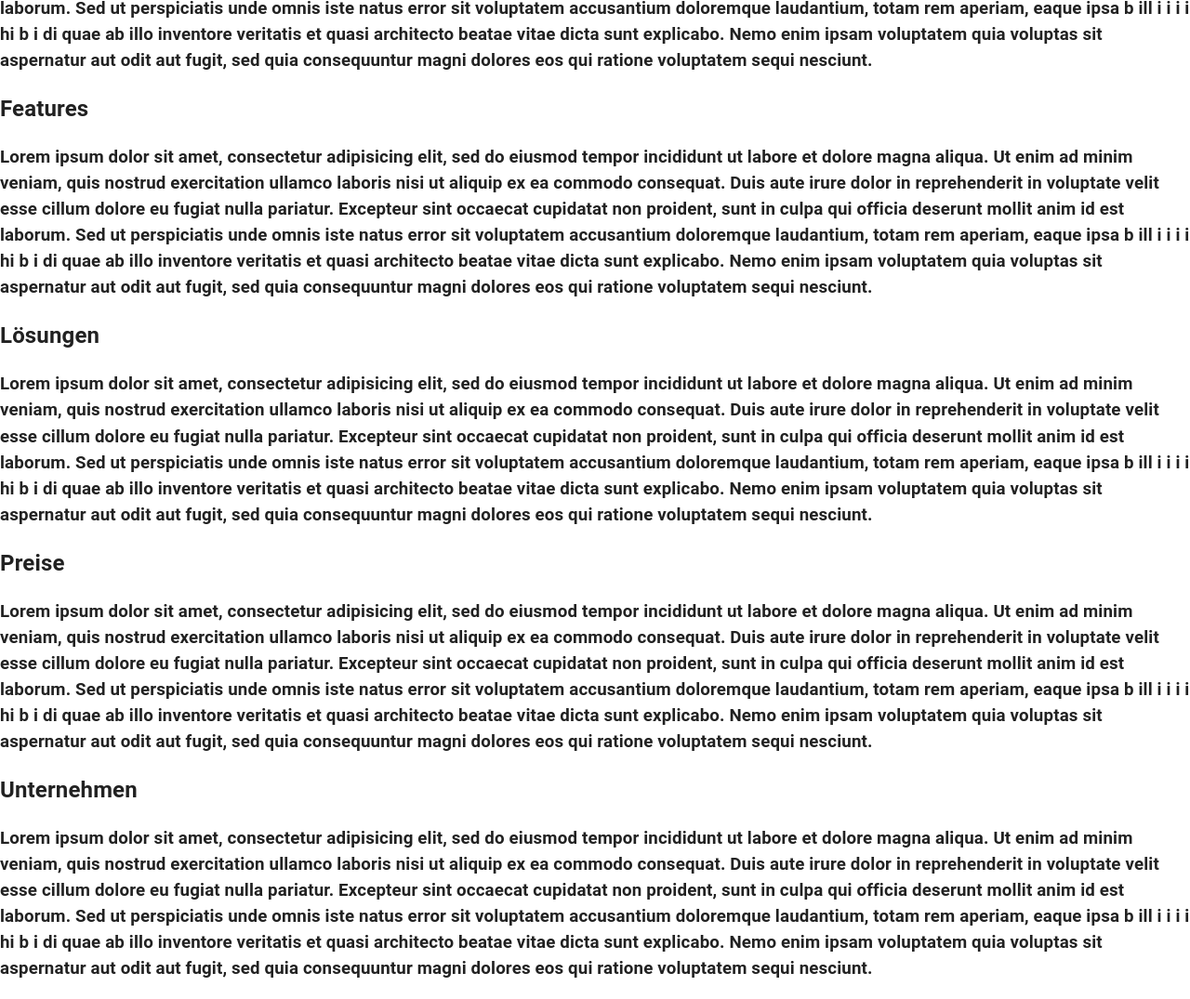
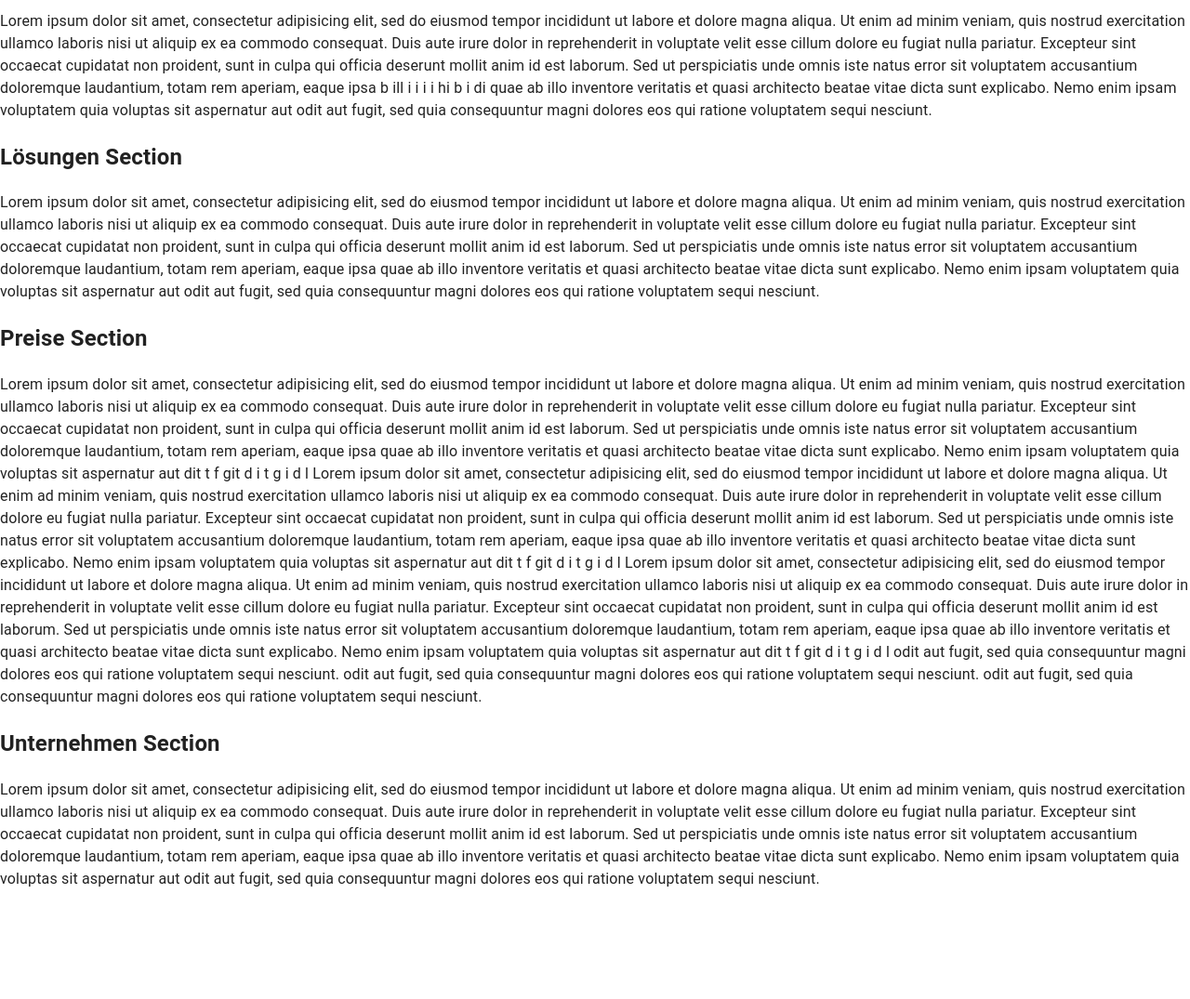
Before and after one commit to dugen/bottomup, a Gatsby site: page / in a window 1280 px wide. Shown: the part 243-1318 px from the top of the page at 93% size. After the commit the page ends 1217 px from the top, so only its background shows below. Built offline with nearby package versions, Linux system fonts and the light colour scheme; Gatsby itself is replaced by a stand-in of ours.

Commit message:
markdown files und .map um titel und html darzustellen

```diff
--- a/gatsby-config.js
+++ b/gatsby-config.js
@@ -7,6 +7,24 @@
 module.exports = {
   /* Your site config here */
   plugins: [
+    {
+      resolve: `gatsby-source-filesystem`,
+      options: {
+        name: `markdown-pages`,
+        path: `${__dirname}/src/markdown-pages`,
+      },
+    },
+    {
+      resolve: `gatsby-transformer-remark`,
+      options: {
+        // Footnotes mode (default: true)
+        footnotes: true,
+        // GitHub Flavored Markdown mode (default: true)
+        gfm: true,
+        // Plugins configs
+        plugins: [],
+      },
+    },
       {
     resolve: "gatsby-plugin-react-svg",
     options: {
--- a/package.json
+++ b/package.json
@@ -19,6 +19,8 @@
     "@mui/material": "^5.2.0",
     "gatsby": "^4.2.0",
     "gatsby-plugin-react-svg": "^3.1.0",
+    "gatsby-source-filesystem": "^4.2.0",
+    "gatsby-transformer-remark": "^5.2.0",
     "react": "^17.0.1",
     "react-dom": "^17.0.1",
     "react-icons": "^4.3.1"
--- /dev/null
+++ b/src/markdown-pages/features.md
@@ -0,0 +1,19 @@
+---
+title: Features Section
+link: features
+id: 2
+---
+Lorem ipsum dolor sit amet, consectetur adipisicing elit, sed do
+eiusmod tempor incididunt ut labore et dolore magna aliqua. Ut enim
+ad minim veniam, quis nostrud exercitation ullamco laboris nisi ut
+aliquip ex ea commodo consequat. Duis aute irure dolor in
+reprehenderit in voluptate velit esse cillum dolore eu fugiat nulla
+pariatur. Excepteur sint occaecat cupidatat non proident, sunt in culpa
+qui officia deserunt mollit anim id est laborum.
+Sed ut perspiciatis unde omnis iste natus error sit voluptatem
+accusantium doloremque laudantium, totam rem aperiam, eaque ipsa
+b ill i i i i hi b i di
+quae ab illo inventore veritatis et quasi architecto beatae vitae dicta
+sunt explicabo. Nemo enim ipsam voluptatem quia voluptas sit
+aspernatur aut odit aut fugit, sed quia consequuntur magni dolores eos
+qui ratione voluptatem sequi nesciunt.
--- /dev/null
+++ b/src/markdown-pages/hero.md
@@ -0,0 +1,6 @@
+---
+title: Hero Section
+link: hero
+id: 1
+---
+Ein wenig Text mit Blah Blah
--- /dev/null
+++ b/src/markdown-pages/lösungen.md
@@ -0,0 +1,18 @@
+---
+title: Lösungen Section
+link: lösungen
+id: 3
+---
+Lorem ipsum dolor sit amet, consectetur adipisicing elit, sed do
+eiusmod tempor incididunt ut labore et dolore magna aliqua. Ut enim
+ad minim veniam, quis nostrud exercitation ullamco laboris nisi ut
+aliquip ex ea commodo consequat. Duis aute irure dolor in
+reprehenderit in voluptate velit esse cillum dolore eu fugiat nulla
+pariatur. Excepteur sint occaecat cupidatat non proident, sunt in culpa
+qui officia deserunt mollit anim id est laborum.
+Sed ut perspiciatis unde omnis iste natus error sit voluptatem
+accusantium doloremque laudantium, totam rem aperiam, eaque ipsa
+quae ab illo inventore veritatis et quasi architecto beatae vitae dicta
+sunt explicabo. Nemo enim ipsam voluptatem quia voluptas sit
+aspernatur aut odit aut fugit, sed quia consequuntur magni dolores eos
+qui ratione voluptatem sequi nesciunt.
--- /dev/null
+++ b/src/markdown-pages/preise.md
@@ -0,0 +1,56 @@
+---
+title: Preise Section
+link: preise
+id: 4
+---
+Lorem ipsum dolor sit amet, consectetur adipisicing elit,
+sed do eiusmod tempor incididunt ut labore et dolore
+magna aliqua. Ut enim ad minim veniam, quis nostrud
+exercitation ullamco laboris nisi ut aliquip ex ea
+commodo consequat. Duis aute irure dolor in
+reprehenderit in voluptate velit esse cillum dolore eu
+fugiat nulla pariatur. Excepteur sint occaecat cupidatat
+non proident, sunt in culpa qui officia deserunt mollit
+anim id est laborum.
+Sed ut perspiciatis unde omnis iste natus error sit
+voluptatem accusantium doloremque laudantium, totam
+rem aperiam, eaque ipsa quae ab illo inventore veritatis et
+quasi architecto beatae vitae dicta sunt explicabo. Nemo
+enim ipsam voluptatem quia voluptas sit aspernatur aut
+dit t f git d i t g i d l
+Lorem ipsum dolor sit amet, consectetur adipisicing elit,
+sed do eiusmod tempor incididunt ut labore et dolore
+magna aliqua. Ut enim ad minim veniam, quis nostrud
+exercitation ullamco laboris nisi ut aliquip ex ea
+commodo consequat. Duis aute irure dolor in
+reprehenderit in voluptate velit esse cillum dolore eu
+fugiat nulla pariatur. Excepteur sint occaecat cupidatat
+non proident, sunt in culpa qui officia deserunt mollit
+anim id est laborum.
+Sed ut perspiciatis unde omnis iste natus error sit
+voluptatem accusantium doloremque laudantium, totam
+rem aperiam, eaque ipsa quae ab illo inventore veritatis et
+quasi architecto beatae vitae dicta sunt explicabo. Nemo
+enim ipsam voluptatem quia voluptas sit aspernatur aut
+dit t f git d i t g i d l
+Lorem ipsum dolor sit amet, consectetur adipisicing elit,
+sed do eiusmod tempor incididunt ut labore et dolore
+magna aliqua. Ut enim ad minim veniam, quis nostrud
+exercitation ullamco laboris nisi ut aliquip ex ea
+commodo consequat. Duis aute irure dolor in
+reprehenderit in voluptate velit esse cillum dolore eu
+fugiat nulla pariatur. Excepteur sint occaecat cupidatat
+non proident, sunt in culpa qui officia deserunt mollit
+anim id est laborum.
+Sed ut perspiciatis unde omnis iste natus error sit
+voluptatem accusantium doloremque laudantium, totam
+rem aperiam, eaque ipsa quae ab illo inventore veritatis et
+quasi architecto beatae vitae dicta sunt explicabo. Nemo
+enim ipsam voluptatem quia voluptas sit aspernatur aut
+dit t f git d i t g i d l
+odit aut fugit, sed quia consequuntur magni dolores eos
+qui ratione voluptatem sequi nesciunt.
+odit aut fugit, sed quia consequuntur magni dolores eos
+qui ratione voluptatem sequi nesciunt.
+odit aut fugit, sed quia consequuntur magni dolores eos
+qui ratione voluptatem sequi nesciunt.
--- /dev/null
+++ b/src/markdown-pages/unternehmen.md
@@ -0,0 +1,14 @@
+---
+title: Unternehmen Section
+link: unternehmen
+id: 5
+---
+Lorem ipsum dolor sit amet, consectetur adipisicing elit, sed do eiusmod tempor incididunt ut labore et dolore
+magna aliqua. Ut enim ad minim veniam, quis nostrud exercitation ullamco laboris nisi ut aliquip ex ea
+commodo consequat. Duis aute irure dolor in reprehenderit in voluptate velit esse cillum dolore eu fugiat nulla
+pariatur. Excepteur sint occaecat cupidatat non proident, sunt in culpa qui officia deserunt mollit anim id est
+laborum.
+Sed ut perspiciatis unde omnis iste natus error sit voluptatem accusantium doloremque laudantium, totam rem
+aperiam, eaque ipsa quae ab illo inventore veritatis et quasi architecto beatae vitae dicta sunt explicabo. Nemo
+enim ipsam voluptatem quia voluptas sit aspernatur aut odit aut fugit, sed quia consequuntur magni dolores
+eos qui ratione voluptatem sequi nesciunt.
--- a/src/pages/index.js
+++ b/src/pages/index.js
@@ -1,89 +1,41 @@
 import React from "react"
 import Navbar from "../components/NavBar/NavBar";
-export default function Home() {
+import {graphql} from "gatsby";
+
+
+
+export default function Home({data}) {
+  console.log(data)
+  const markdown= data.allMarkdownRemark.edges
+console.log(markdown)
   return(
   <div>
     <Navbar/>
-    <h2>Hero</h2>
-    <h3>Lorem ipsum dolor sit amet, consectetur adipisicing elit, sed do
-      eiusmod tempor incididunt ut labore et dolore magna aliqua. Ut enim
-      ad minim veniam, quis nostrud exercitation ullamco laboris nisi ut
-      aliquip ex ea commodo consequat. Duis aute irure dolor in
-      reprehenderit in voluptate velit esse cillum dolore eu fugiat nulla
-      pariatur. Excepteur sint occaecat cupidatat non proident, sunt in culpa
-      qui officia deserunt mollit anim id est laborum.
-      Sed ut perspiciatis unde omnis iste natus error sit voluptatem
-      accusantium doloremque laudantium, totam rem aperiam, eaque ipsa
-      b ill i i i i hi b i di
-      quae ab illo inventore veritatis et quasi architecto beatae vitae dicta
-      sunt explicabo. Nemo enim ipsam voluptatem quia voluptas sit
-      aspernatur aut odit aut fugit, sed quia consequuntur magni dolores eos
-      qui ratione voluptatem sequi nesciunt.
-    </h3>
-    <h2 id="features" >Features</h2>
-    <h3>Lorem ipsum dolor sit amet, consectetur adipisicing elit, sed do
-      eiusmod tempor incididunt ut labore et dolore magna aliqua. Ut enim
-      ad minim veniam, quis nostrud exercitation ullamco laboris nisi ut
-      aliquip ex ea commodo consequat. Duis aute irure dolor in
-      reprehenderit in voluptate velit esse cillum dolore eu fugiat nulla
-      pariatur. Excepteur sint occaecat cupidatat non proident, sunt in culpa
-      qui officia deserunt mollit anim id est laborum.
-      Sed ut perspiciatis unde omnis iste natus error sit voluptatem
-      accusantium doloremque laudantium, totam rem aperiam, eaque ipsa
-      b ill i i i i hi b i di
-      quae ab illo inventore veritatis et quasi architecto beatae vitae dicta
-      sunt explicabo. Nemo enim ipsam voluptatem quia voluptas sit
-      aspernatur aut odit aut fugit, sed quia consequuntur magni dolores eos
-      qui ratione voluptatem sequi nesciunt.
-    </h3>
-    <h2 id="lösungen" >Lösungen</h2>
-    <h3>Lorem ipsum dolor sit amet, consectetur adipisicing elit, sed do
-      eiusmod tempor incididunt ut labore et dolore magna aliqua. Ut enim
-      ad minim veniam, quis nostrud exercitation ullamco laboris nisi ut
-      aliquip ex ea commodo consequat. Duis aute irure dolor in
-      reprehenderit in voluptate velit esse cillum dolore eu fugiat nulla
-      pariatur. Excepteur sint occaecat cupidatat non proident, sunt in culpa
-      qui officia deserunt mollit anim id est laborum.
-      Sed ut perspiciatis unde omnis iste natus error sit voluptatem
-      accusantium doloremque laudantium, totam rem aperiam, eaque ipsa
-      b ill i i i i hi b i di
-      quae ab illo inventore veritatis et quasi architecto beatae vitae dicta
-      sunt explicabo. Nemo enim ipsam voluptatem quia voluptas sit
-      aspernatur aut odit aut fugit, sed quia consequuntur magni dolores eos
-      qui ratione voluptatem sequi nesciunt.
-    </h3>
-    <h2 id="preise" >Preise</h2>
-    <h3>Lorem ipsum dolor sit amet, consectetur adipisicing elit, sed do
-      eiusmod tempor incididunt ut labore et dolore magna aliqua. Ut enim
-      ad minim veniam, quis nostrud exercitation ullamco laboris nisi ut
-      aliquip ex ea commodo consequat. Duis aute irure dolor in
-      reprehenderit in voluptate velit esse cillum dolore eu fugiat nulla
-      pariatur. Excepteur sint occaecat cupidatat non proident, sunt in culpa
-      qui officia deserunt mollit anim id est laborum.
-      Sed ut perspiciatis unde omnis iste natus error sit voluptatem
-      accusantium doloremque laudantium, totam rem aperiam, eaque ipsa
-      b ill i i i i hi b i di
-      quae ab illo inventore veritatis et quasi architecto beatae vitae dicta
-      sunt explicabo. Nemo enim ipsam voluptatem quia voluptas sit
-      aspernatur aut odit aut fugit, sed quia consequuntur magni dolores eos
-      qui ratione voluptatem sequi nesciunt.
-    </h3>
-    <h2 id="unternehmen" >Unternehmen</h2>
-    <h3>Lorem ipsum dolor sit amet, consectetur adipisicing elit, sed do
-      eiusmod tempor incididunt ut labore et dolore magna aliqua. Ut enim
-      ad minim veniam, quis nostrud exercitation ullamco laboris nisi ut
-      aliquip ex ea commodo consequat. Duis aute irure dolor in
-      reprehenderit in voluptate velit esse cillum dolore eu fugiat nulla
-      pariatur. Excepteur sint occaecat cupidatat non proident, sunt in culpa
-      qui officia deserunt mollit anim id est laborum.
-      Sed ut perspiciatis unde omnis iste natus error sit voluptatem
-      accusantium doloremque laudantium, totam rem aperiam, eaque ipsa
-      b ill i i i i hi b i di
-      quae ab illo inventore veritatis et quasi architecto beatae vitae dicta
-      sunt explicabo. Nemo enim ipsam voluptatem quia voluptas sit
-      aspernatur aut odit aut fugit, sed quia consequuntur magni dolores eos
-      qui ratione voluptatem sequi nesciunt.
-    </h3>
+    {markdown.map(markdown =>(
+        <div>
+        <h2 id={markdown.node.frontmatter.link} key={markdown.node.frontmatter.id}>
+          {markdown.node.frontmatter.title}
+        </h2>
+        <div dangerouslySetInnerHTML={{__html: markdown.node.html }}/>
+        </div>
+          ))}
   </div>
   )
     }
+export const query=graphql`
+query MyQuery {
+  allMarkdownRemark(sort: {fields: frontmatter___id, order: ASC}) {
+    edges {
+      node {
+        html
+        frontmatter {
+          id
+          link
+          title
+        }
+      }
+    }
+  }
+}
+
+`
```
Also changed, not shown: 1 other file.
